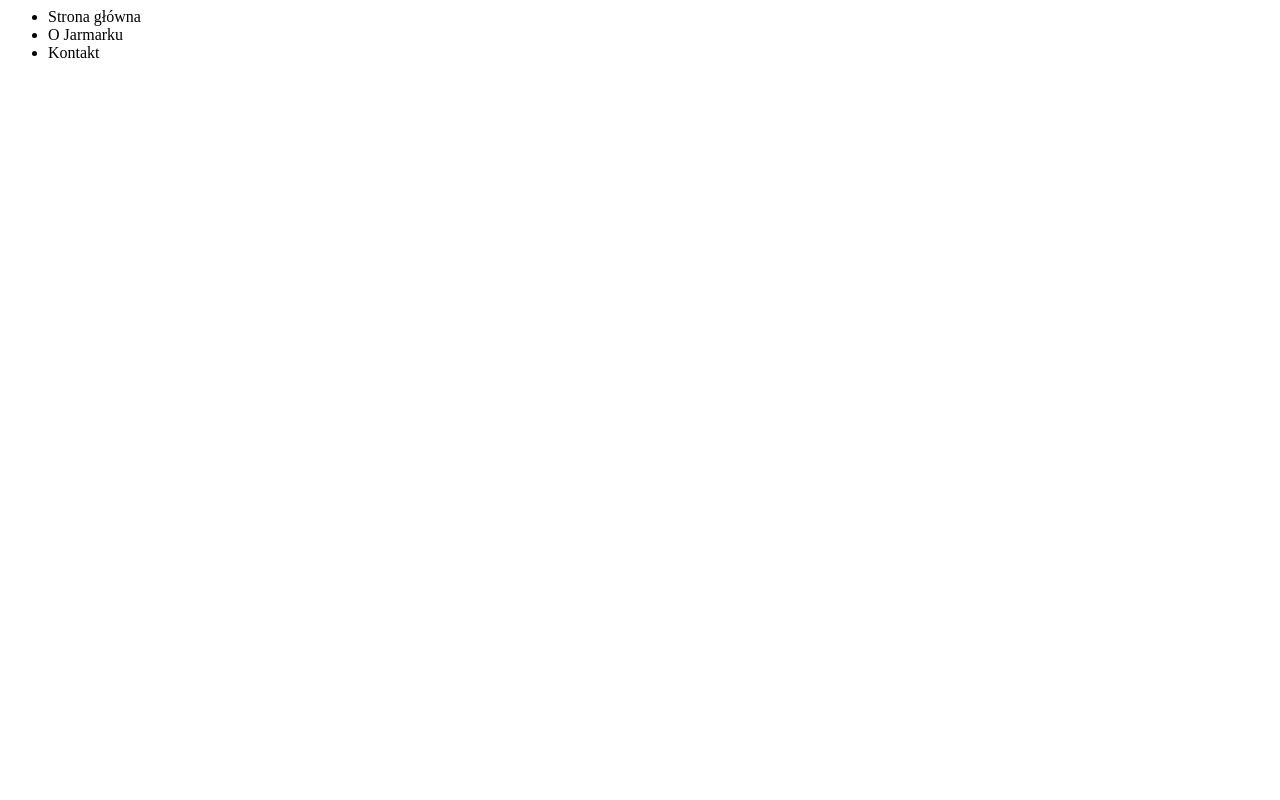
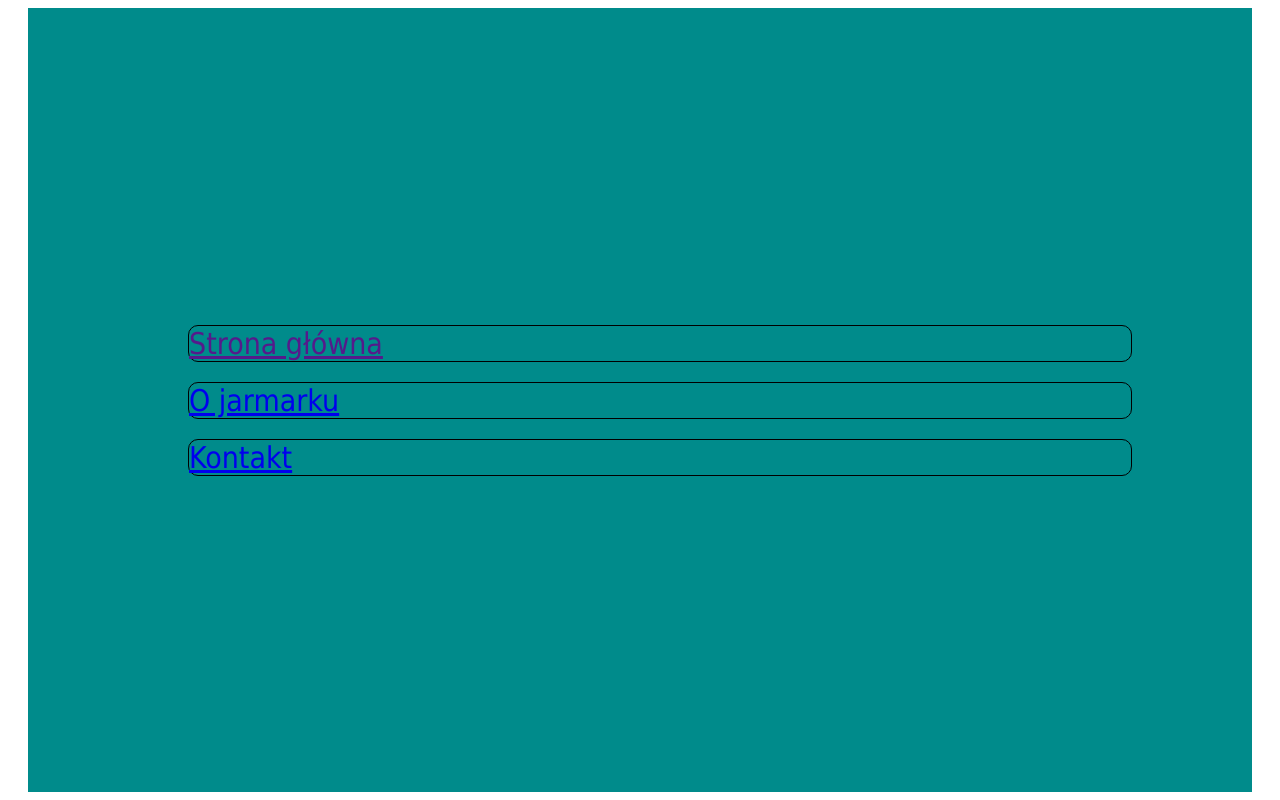
Before and after one commit to eipc16/Jarmark, a plain HTML site: page main.html in a window 1280 px wide. Drawn offline with Linux system fonts and the light colour scheme.

Commit message:
Corrected HTML

```diff
--- a/main.html
+++ b/main.html
@@ -3,19 +3,20 @@
     <meta charset="UTF-8">
     <meta name="viewport" content="width=device-width, initial-scale=1.0">
     <meta http-equiv="X-UA-Compatible" content="ie=edge">
+    <link rel="stylesheet" href="style.css">
     <title>Jarmark Boży Bębeński</title>
 </head>
 <body>
     <div class="main">
         <ul class="main-list">
             <li class="main-list-item">
-                Strona główna
+                <a href="">Strona główna</a>
             </li>
             <li class="main-list-item">
-                O Jarmarku
+                <a href="info.html">O jarmarku</a>
             </li>
             <li class="main-list-item">
-                Kontakt
+                <a href="contact.html">Kontakt</a>
             </li>
         </ul>
     </div>
--- a/style.css
+++ b/style.css
@@ -0,0 +1,33 @@
+.body {
+    margin: 0;
+    padding: 0;
+    background-color: lightcyan;
+    font-family: sans-serif;
+}
+
+.main {
+    background-color: darkcyan;
+    width: 80vw;
+    height: 100%;
+    font-family: Tahoma;
+    margin-left: auto;
+    margin-right: auto;
+    padding: 0px 100px;
+    align-content: center;
+}
+
+.main ul {
+}
+
+.main ul li{
+    list-style-type: none;
+    font-size: 30px;
+    border: 1px solid black;
+    border-radius: 10px;
+    margin: 20px;
+}
+
+.main h1 {
+    font-size: 30px;
+    align-items: center;
+}
```
Also changed, not shown: contact.html (+4 -2 lines), info.html (+2 -3 lines).
